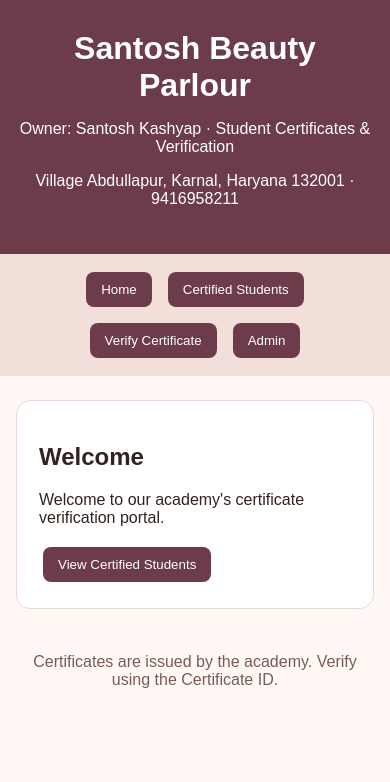
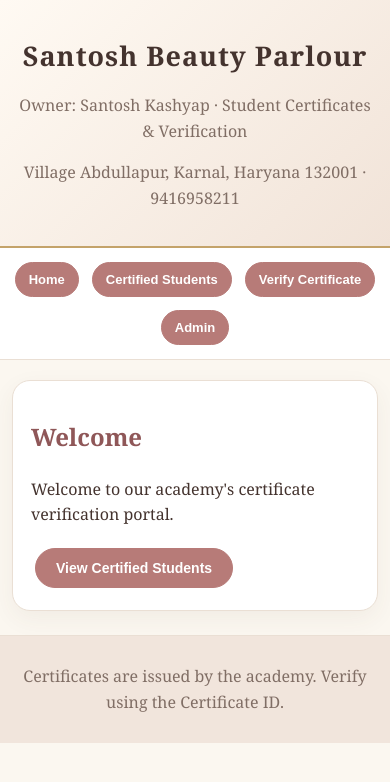
Before and after one commit to rkr70271-sketch/Santosh-beauty-parlour, a plain HTML site: page index.html in a window 390 px wide. Drawn offline with Linux system fonts and the light colour scheme; no server answers.

Commit message:
Update style.css
Style

```diff
--- a/style.css
+++ b/style.css
@@ -1 +1,189 @@
-*{box-sizing:border-box}body{margin:0;font-family:Arial,sans-serif;background:#fff8f5;color:#33231e}header{text-align:center;background:#6d3c4a;color:white;padding:30px 16px}header h1{margin:0}nav{display:flex;justify-content:center;flex-wrap:wrap;gap:8px;padding:14px;background:#f2dfd9}button{border:0;border-radius:8px;padding:10px 15px;background:#6d3c4a;color:white;cursor:pointer;margin:4px}button:hover{opacity:.9}main{max-width:900px;margin:24px auto;padding:0 16px}.view{background:white;border:1px solid #ead9d2;border-radius:14px;padding:22px;margin-bottom:18px}.hidden{display:none}input,textarea{display:block;width:100%;max-width:520px;padding:10px;margin:9px 0;border:1px solid #d8c6be;border-radius:7px}input[type=checkbox]{display:inline;width:auto}label{display:block;margin:10px 0}.student{border:1px solid #eee;padding:14px;border-radius:10px;margin:12px 0}.student img{max-width:100px;border-radius:8px}footer{text-align:center;padding:20px;color:#795b52}small{color:#666}.certificate{border:8px double #a77c68;padding:24px;text-align:center;margin:14px 0}
+* {
+  box-sizing: border-box;
+}
+
+:root {
+  --cream: #fbf7f0;
+  --white: #ffffff;
+  --rose: #b77b78;
+  --rose-dark: #8f5758;
+  --gold: #c4a36a;
+  --brown: #44332e;
+  --muted: #806e65;
+  --border: #eadfd4;
+}
+
+body {
+  margin: 0;
+  font-family: "Georgia", "Arial", sans-serif;
+  background: var(--cream);
+  color: var(--brown);
+  line-height: 1.6;
+}
+
+header {
+  text-align: center;
+  background: linear-gradient(135deg, #fffaf3, #f1e3d8);
+  color: var(--brown);
+  padding: 48px 16px;
+  border-bottom: 2px solid var(--gold);
+}
+
+header h1 {
+  margin: 0;
+  font-size: clamp(27px, 5vw, 42px);
+  letter-spacing: 1px;
+}
+
+header p {
+  color: var(--muted);
+  margin-bottom: 0;
+}
+
+nav {
+  display: flex;
+  justify-content: center;
+  flex-wrap: wrap;
+  gap: 10px;
+  padding: 16px;
+  background: #fff;
+  border-bottom: 1px solid var(--border);
+}
+
+button {
+  border: 1px solid var(--rose);
+  border-radius: 30px;
+  padding: 11px 20px;
+  background: var(--rose);
+  color: white;
+  cursor: pointer;
+  margin: 4px;
+  font-size: 14px;
+  font-weight: 600;
+  transition: 0.2s ease;
+}
+
+button:hover {
+  background: var(--rose-dark);
+  transform: translateY(-1px);
+}
+
+main {
+  max-width: 1050px;
+  margin: 35px auto;
+  padding: 0 18px;
+}
+
+.view {
+  background: var(--white);
+  border: 1px solid var(--border);
+  border-radius: 18px;
+  padding: 26px;
+  margin-bottom: 24px;
+  box-shadow: 0 8px 25px rgba(91, 65, 48, 0.06);
+}
+
+.view h2,
+.view h3 {
+  color: var(--rose-dark);
+}
+
+.hidden {
+  display: none !important;
+}
+
+input,
+textarea {
+  display: block;
+  width: 100%;
+  max-width: 520px;
+  padding: 13px;
+  margin: 10px 0;
+  border: 1px solid var(--border);
+  border-radius: 9px;
+  background: #fffdf9;
+  color: var(--brown);
+  font-size: 15px;
+}
+
+input:focus,
+textarea:focus {
+  outline: none;
+  border-color: var(--gold);
+  box-shadow: 0 0 0 3px rgba(196, 163, 106, 0.15);
+}
+
+input[type="checkbox"] {
+  display: inline;
+  width: auto;
+}
+
+label {
+  display: block;
+  margin: 12px 0;
+  color: var(--brown);
+}
+
+.student {
+  border: 1px solid var(--border);
+  background: #fffdf9;
+  padding: 18px;
+  border-radius: 14px;
+  margin: 14px 0;
+  box-shadow: 0 4px 14px rgba(91, 65, 48, 0.04);
+}
+
+.student img {
+  max-width: 110px;
+  border-radius: 10px;
+}
+
+footer {
+  text-align: center;
+  padding: 28px 16px;
+  background: #f1e5dc;
+  color: var(--muted);
+  border-top: 1px solid var(--border);
+}
+
+small {
+  color: var(--muted);
+}
+
+.certificate {
+  border: 7px double var(--gold);
+  background: #fffdf8;
+  padding: 30px 20px;
+  text-align: center;
+  margin: 18px 0;
+  border-radius: 8px;
+}
+
+@media (max-width: 600px) {
+  header {
+    padding: 34px 14px;
+  }
+
+  nav {
+    gap: 5px;
+    padding: 10px;
+  }
+
+  nav button {
+    padding: 9px 13px;
+    font-size: 13px;
+  }
+
+  main {
+    margin: 20px auto;
+    padding: 0 12px;
+  }
+
+  .view {
+    padding: 18px;
+  }
+
+  .certificate {
+    padding: 18px 12px;
+  }
+}
```
